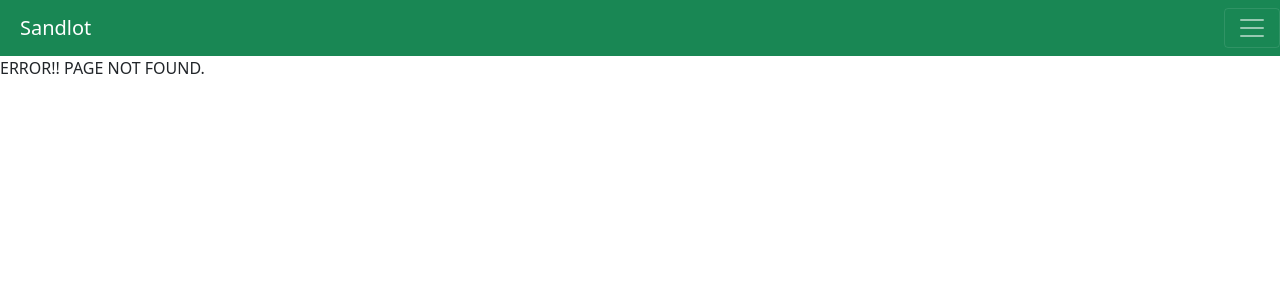
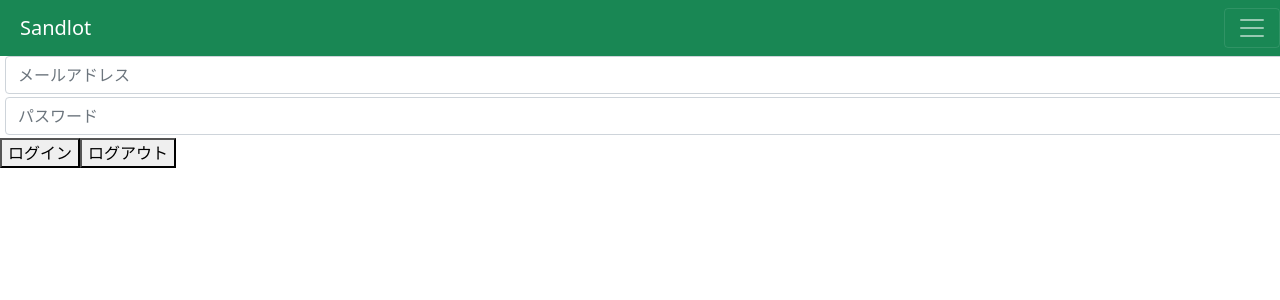
Before and after one commit to kaheiseki/sandlot, a React (Create React App) app: page /login in a window 1280 px wide. Before the commit this address had no page. Shown: the top 300 px of the page. Built offline with nearby package versions, Linux system fonts and the light colour scheme; no server answers.

Commit message:
modify signup

```diff
--- a/src/App.js
+++ b/src/App.js
@@ -11,6 +11,7 @@ import { ErrorPage } from "./pages/error_page/error_page";
 import { MyTeam } from "./pages/my_team/my_team";
 import { AddTeam } from "./pages/add_teams/add_team";
 import { SignUp } from "./pages/signup/signup";
+import { Login } from "./pages/login/login";
 
 
 const App = () => {
@@ -27,6 +28,7 @@ const App = () => {
             <Route path="/teamtable" element={<TeamInfo/>}/>
             <Route path = "/createteam" element = {<AddTeam/>}/>
             <Route path = "/signup" element ={<SignUp/>}/>
+            <Route path = "/login" element = {<Login/>}/>
             <Route path="*" element={<ErrorPage/>}/>
           </Routes>
         </BrowserRouter>
--- /dev/null
+++ b/src/pages/login/login.js
@@ -0,0 +1,34 @@
+import React, { useCallback } from 'react'
+import { useState } from "react";
+import { auth } from "../../firebase";
+import { signInWithEmailAndPassword ,signOut} from "firebase/auth";
+
+export const Login = () => {
+  const[email,setEmail] = useState("");
+  const[password,setPassword] = useState("");
+
+  const inputEmail = useCallback((e) => {
+    setEmail(e.target.value)
+  },[setEmail]);
+  const inputPassword = useCallback((e) => {
+    setPassword(e.target.value)
+  },[setPassword]);
+
+  const LogIn = () =>{
+    signInWithEmailAndPassword(auth,email,password).then((userCredential) => {
+      const user = userCredential.user;
+    })
+    .catch((error) => {
+      const errorCode = error.code;
+      const errorMessage = error.message;
+    })
+  }
+  return (
+    <div>
+      <input className='form-control' placeholder="メールアドレス" onChange={inputEmail}/>
+      <input className='form-control' placeholder="パスワード" onChange={inputPassword}/>
+      <button className = "button" onClick = {LogIn(email,password)}>ログイン</button>
+      <button onclick = {auth.signOut()}>ログアウト</button>
+    </div>
+  )
+}
--- a/src/pages/signup/signup.js
+++ b/src/pages/signup/signup.js
@@ -1,7 +1,15 @@
 import React, { useCallback } from 'react'
-import { useState, useEffect } from "react";
+import { useState } from "react";
 import {createUserWithEmailAndPassword} from "firebase/auth"
-import {auth} from "../../firebase";
+import {auth, db} from "../../firebase";
+import {
+  collection,
+  getDocs,
+  addDoc,
+  updateDoc,
+  deleteDoc,
+  doc,
+} from "firebase/firestore";
 
 
 export const SignUp = () => {
@@ -18,10 +26,13 @@ export const SignUp = () => {
   },[setEmail]);
   const inputPassword = useCallback((e) => {
     setPassword(e.target.value)
-  },[setUsername]);
+  },[setPassword]);
   const inputConfirmPassword = useCallback((e) => {
     setConfirmPassword(e.target.value)
   },[setConfirmPassword]);
+
+
+
 
   const Signup = (username,email,password,confirmPassword) => {
     return async() => {
@@ -35,12 +46,15 @@ export const SignUp = () => {
         return false
       }
 
+
+
       return createUserWithEmailAndPassword(auth,email,password).then((userCredential) => {
         const user = userCredential.user;
+        const usersCollectionRef = collection(db, "Users");
+        addDoc(usersCollectionRef, { name:username, id:user.uid});
       })
       .catch((error) => {
-        const errorCode = error.code;
-        const errorMessage = error.message;
+        alert("入力が不正です")
       })
     }
   }
@@ -52,7 +66,9 @@ export const SignUp = () => {
       <input className='form-control' placeholder="パスワード" onChange={inputPassword}/>
       <input className='form-control' placeholder="パスワード（確認用）" onChange={inputConfirmPassword}/>
       <button className = "button" onClick = {Signup(username,email,password,confirmPassword)}>ユーザー登録</button>
+
     </div>
+
 
   )
 };
```
